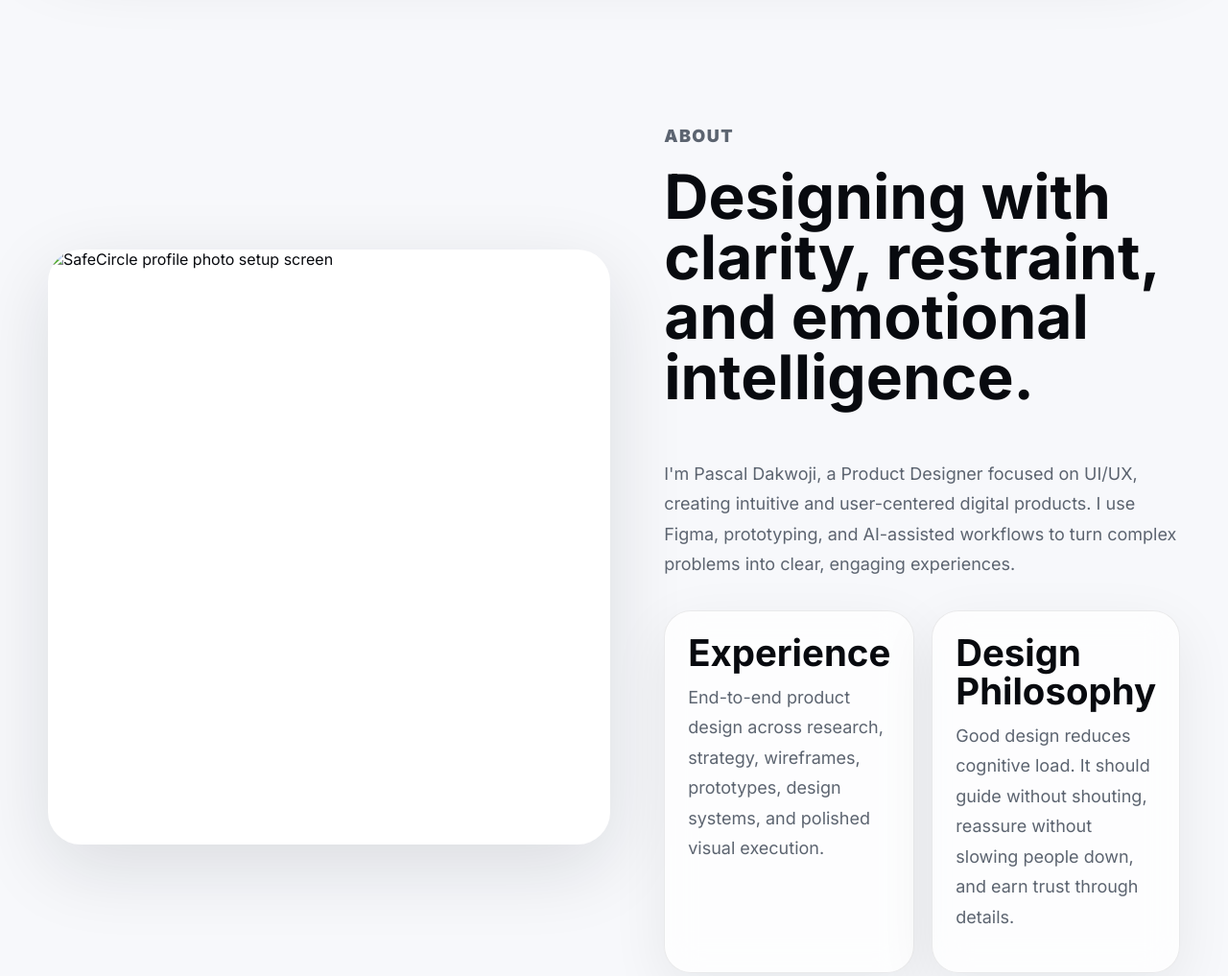
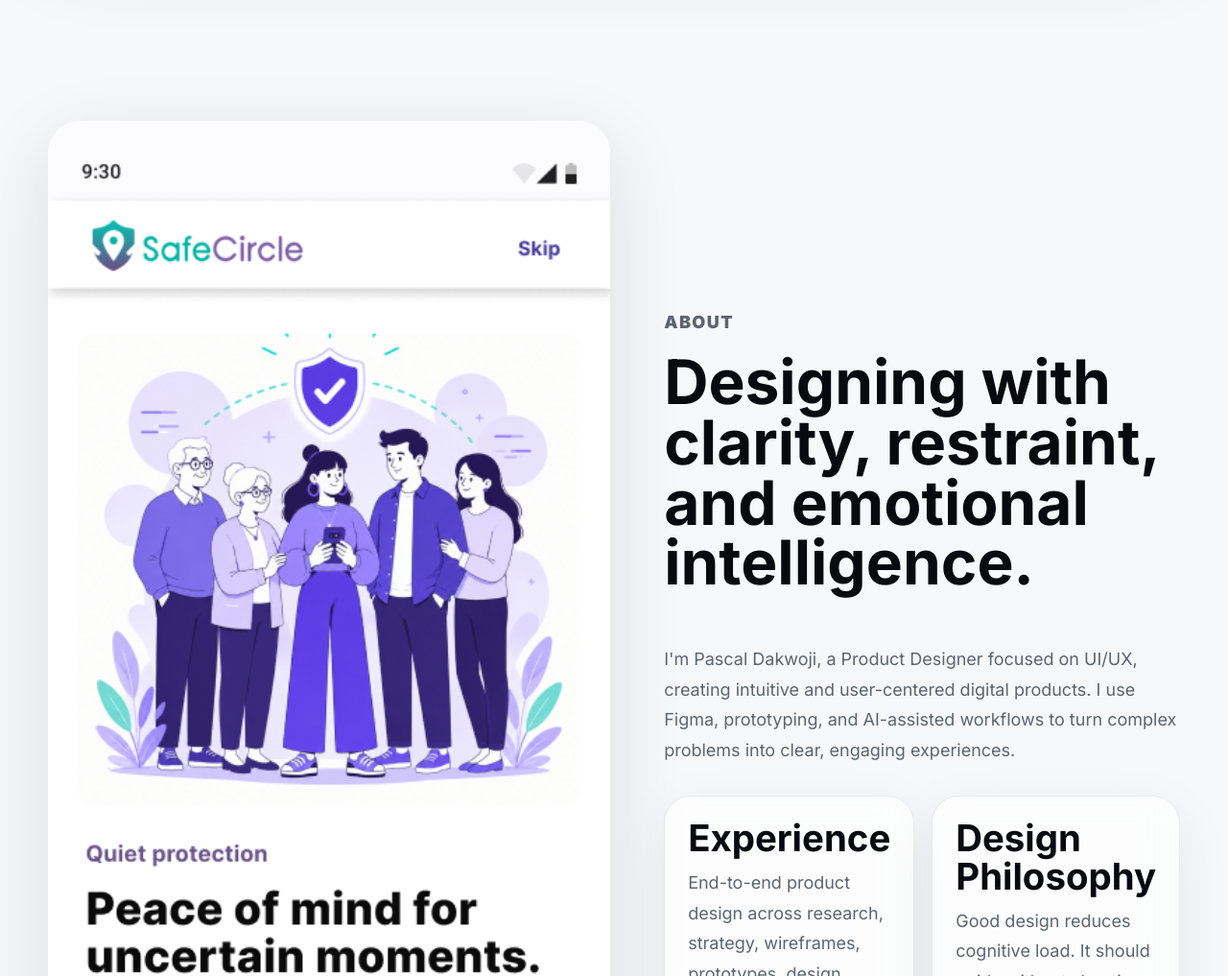
Before and after one commit to pascaldakwoji/pascal-dakwoji-portfolio, a plain HTML site: page index.html in a window 1280 px wide. Shown: the part 3320-4337 px from the top of the page at 96% size. Drawn offline with Linux system fonts and the light colour scheme.

Commit message:
Update index.html

```diff
--- a/index.html
+++ b/index.html
@@ -128,7 +128,7 @@
       <section class="about section" id="about" aria-labelledby="about-title">
         <div class="about-grid">
           <div class="portrait reveal">
-            <img src="safecircle/Homepage" alt="SafeCircle profile photo setup screen" loading="lazy">
+            <img src="safecircle/Onboarding 1.png" alt="SafeCircle profile photo setup screen" loading="lazy">
           </div>
           <div class="about-copy reveal">
             <p class="eyebrow">About</p>
```
